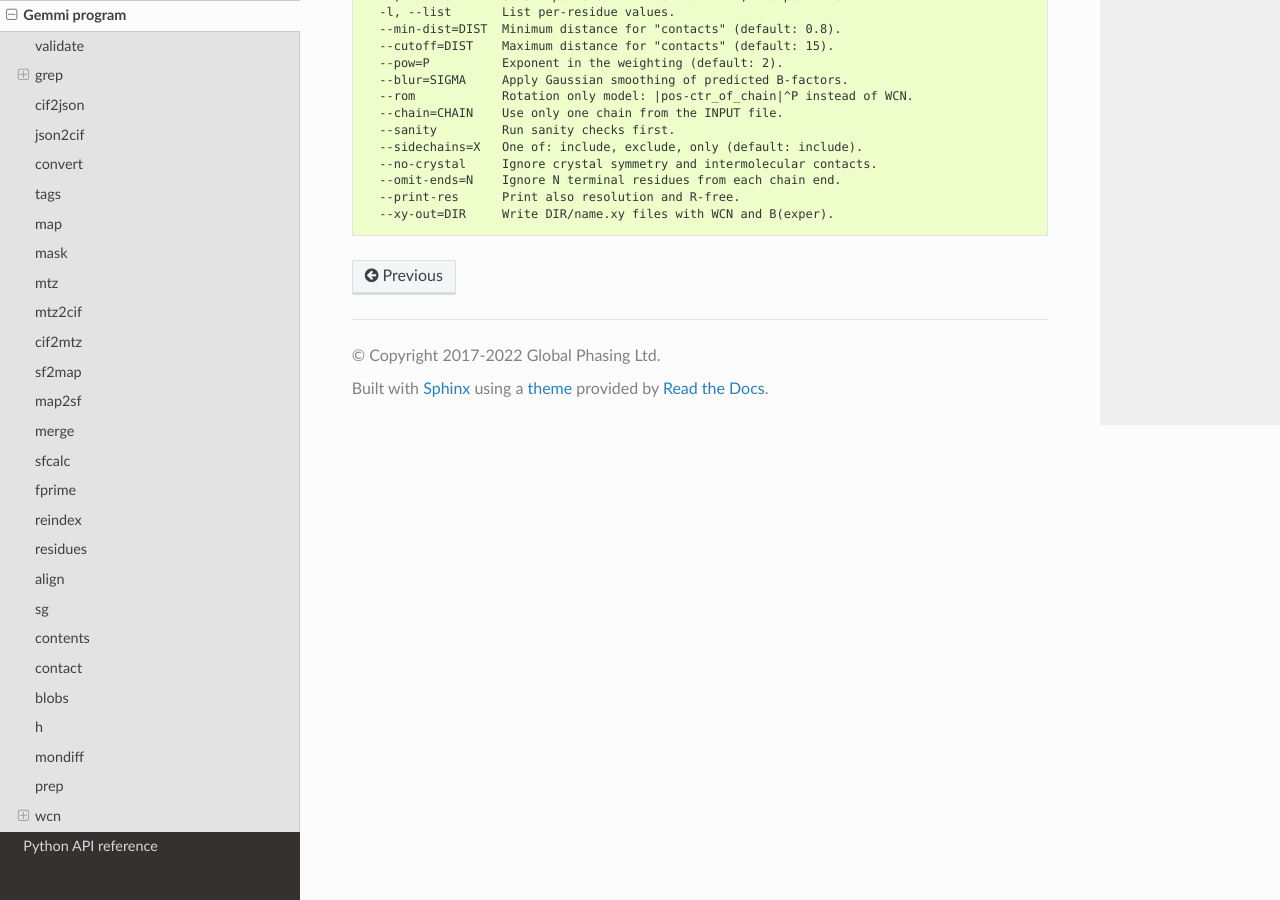
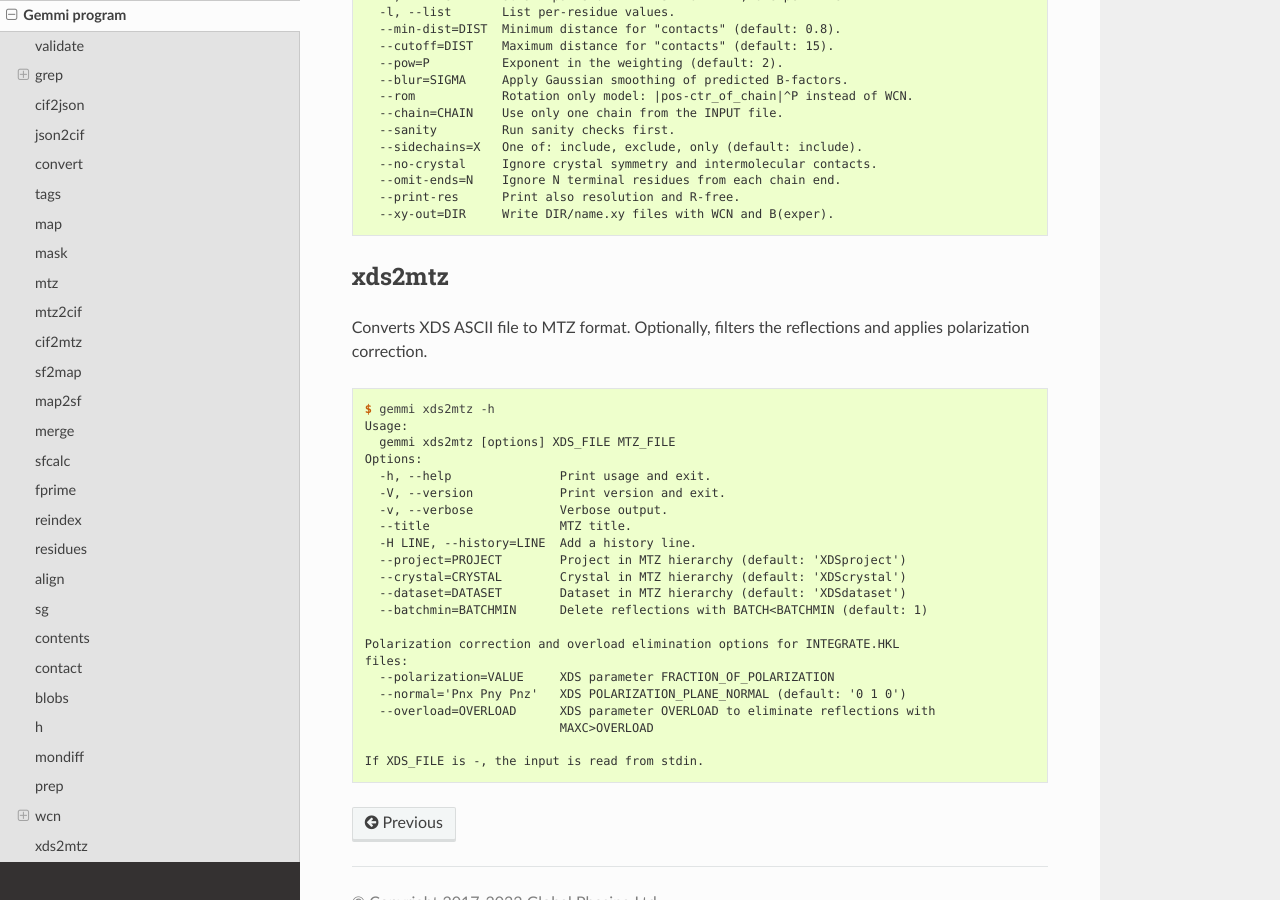
Before and after one commit to project-gemmi/gemmi, a Sphinx documentation site: the page built from docs/utils.rst, in a window 1280 px wide and 900 px high, scrolled down 28246 px. Built offline with Sphinx 7.4.7 and the Read the Docs theme 2.0.0, drawn with Linux system fonts in a browser that asks for light colours.

Commit message:
add xds2mtz to documentation

```diff
--- a/docs/utils.rst
+++ b/docs/utils.rst
@@ -890,3 +890,12 @@ TBC
 
 .. literalinclude:: wcn-help.txt
    :language: console
+
+xds2mtz
+=======
+
+Converts XDS ASCII file to MTZ format.
+Optionally, filters the reflections and applies polarization correction.
+
+.. literalinclude:: xds2mtz-help.txt
+   :language: console
--- /dev/null
+++ b/docs/xds2mtz-help.txt
@@ -0,0 +1,22 @@
+$ gemmi xds2mtz -h
+Usage:
+  gemmi xds2mtz [options] XDS_FILE MTZ_FILE
+Options:
+  -h, --help               Print usage and exit.
+  -V, --version            Print version and exit.
+  -v, --verbose            Verbose output.
+  --title                  MTZ title.
+  -H LINE, --history=LINE  Add a history line.
+  --project=PROJECT        Project in MTZ hierarchy (default: 'XDSproject')
+  --crystal=CRYSTAL        Crystal in MTZ hierarchy (default: 'XDScrystal')
+  --dataset=DATASET        Dataset in MTZ hierarchy (default: 'XDSdataset')
+  --batchmin=BATCHMIN      Delete reflections with BATCH<BATCHMIN (default: 1)
+
+Polarization correction and overload elimination options for INTEGRATE.HKL
+files:
+  --polarization=VALUE     XDS parameter FRACTION_OF_POLARIZATION
+  --normal='Pnx Pny Pnz'   XDS POLARIZATION_PLANE_NORMAL (default: '0 1 0')
+  --overload=OVERLOAD      XDS parameter OVERLOAD to eliminate reflections with
+                           MAXC>OVERLOAD
+
+If XDS_FILE is -, the input is read from stdin.
```
Also changed, not shown: 1 other file.
